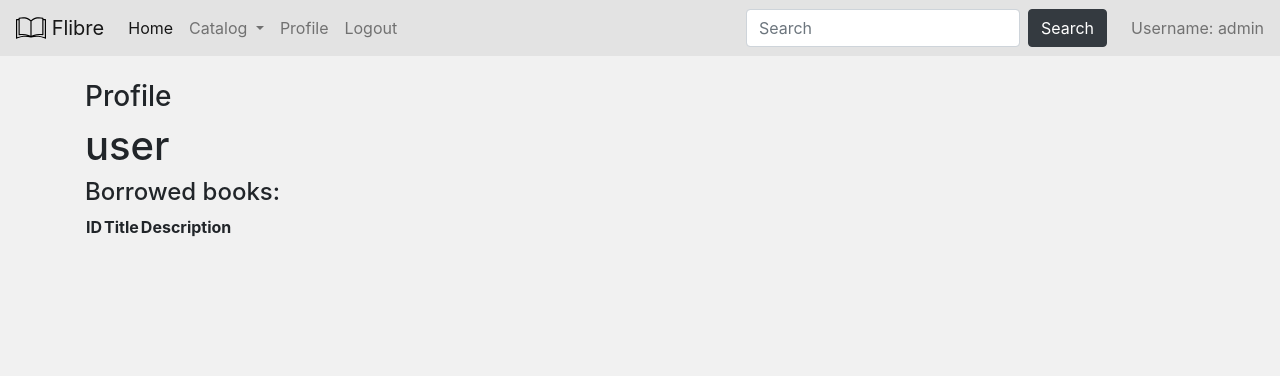
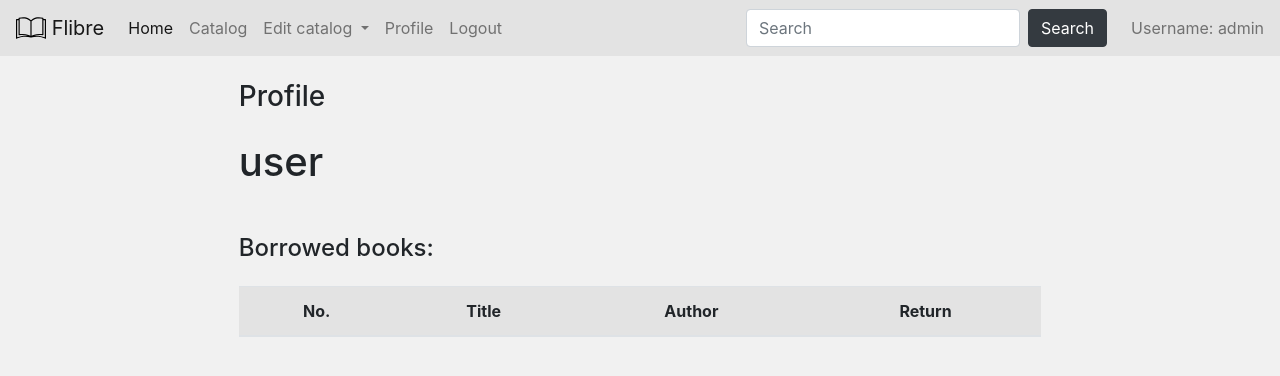
Before and after one commit to szewski/flask-library, a Flask app: page /user/user in a window 1280 px wide. Shown: the top 376 px of the page. Run offline with Flask 2, Linux system fonts and the light colour scheme; a user stored in the database is signed in; data comes from the database, SQL or seed files in the repository; both versions use the stored data as it was after the commit; lists and menus that the app fills with data are empty; some libraries are stand-ins or nearby versions.

Commit message:
User profile page layout improved

```diff
--- a/src/templates/layout.html
+++ b/src/templates/layout.html
@@ -21,7 +21,8 @@
     <img src="/static/book_logo.svg" width="30" height="30" class="d-inline-block align-top" alt="" loading="lazy">
     Flibre
   </a>
-  <button class="navbar-toggler" type="button" data-toggle="collapse" data-target="#navbarSupportedContent" aria-controls="navbarSupportedContent" aria-expanded="false" aria-label="Toggle navigation">
+  <button class="navbar-toggler" type="button" data-toggle="collapse" data-target="#navbarSupportedContent"
+          aria-controls="navbarSupportedContent" aria-expanded="false" aria-label="Toggle navigation">
     <span class="navbar-toggler-icon"></span>
   </button>
 
@@ -30,18 +31,21 @@
       <li class="nav-item active">
         <a class="nav-link" href="/">Home</a>
       </li>
+      <li class="nav-item">
+        <a class="nav-link" href="/catalog/books">Catalog</a>
+      </li>
+      {% if permission_lvl == 1 %}
       <li class="nav-item dropdown">
-        <a class="nav-link dropdown-toggle" href="/catalog/books" id="navbarDropdown" role="button" data-toggle="dropdown" aria-haspopup="true" aria-expanded="false">
-          Catalog
+        <a class="nav-link dropdown-toggle" href="/catalog/books" id="navbarDropdown" role="button"
+           data-toggle="dropdown" aria-haspopup="true" aria-expanded="false">
+          Edit catalog
         </a>
         <div class="dropdown-menu" aria-labelledby="navbarDropdown">
-          <a class="dropdown-item" href="/catalog/books">Book catalog</a>
-          {% if permission_lvl == 1 %}
           <a class="dropdown-item" href="/catalog/books/add_book">Add book</a>
           <a class="dropdown-item" href="/catalog/books/remove_book">Remove book</a>
-          {% endif %}
         </div>
       </li>
+      {% endif %}
       {% if not username %}
       <li class="nav-item">
         <a class="nav-link" href="/login">Login</a>
@@ -71,8 +75,8 @@
   </div>
 </nav>
 <div class="container">
-{% block content %}
-{% endblock %}
+  {% block content %}
+  {% endblock %}
 </div>
 
 <!-- Optional JavaScript -->
--- a/src/templates/user_profile.html
+++ b/src/templates/user_profile.html
@@ -2,28 +2,31 @@
 {% block title %}Profile{% endblock %}
 
 {% block content %}
-<h3>Profile</h3>
-<h1>{{ profile_username }}</h1>
-
-<h4>Borrowed books:</h4>
-<div>
-  <table>
+<div class="container w-75">
+  <h3 class="mb-4">Profile</h3>
+  <h1 class="mb-5">{{ profile_username }}</h1>
+  <h4 class="mb-4">Borrowed books:</h4>
+  <table class="table text-center">
+    <thead class="mythead">
     <tr>
-      <th>ID</th>
-      <th>Title</th>
-      <th>Description</th>
+      <th scope="col">No.</th>
+      <th scope="col">Title</th>
+      <th scope="col">Author</th>
+      <th scope="col">Return</th>
     </tr>
+    </thead>
     {% for book in borrowed_books %}
     <tr>
-      <th>{{ loop.index }}</th>
-      <th>{{ book['title'] }}</th>
-      <th>{{ book['description'] }}</th>
+      <td scope="row">{{ loop.index }}</td>
+      <td scope="row"><a href="/catalog/books/{{ book['id'] }}">{{ book['title'] }}</a></td>
+      <td scope="row">{{ book['author'] }}</td>
       {% if current_user %}
-      <th>
+      <td>
         <form action="/catalog/books/return" method="POST">
-          <button name="return_book_id" type="submit" value="{{ book['id'] }}">Return</button>
+          <button class="btn btn-dark mb-2 mx-2" name="return_book_id" type="submit" value="{{ book['id'] }}">Return
+          </button>
         </form>
-      </th>
+      </td>
       {% endif %}
     </tr>
     {% endfor %}
```
Also changed, not shown: src/todo_design.md (+6 -6 lines), src/db/database.db.
